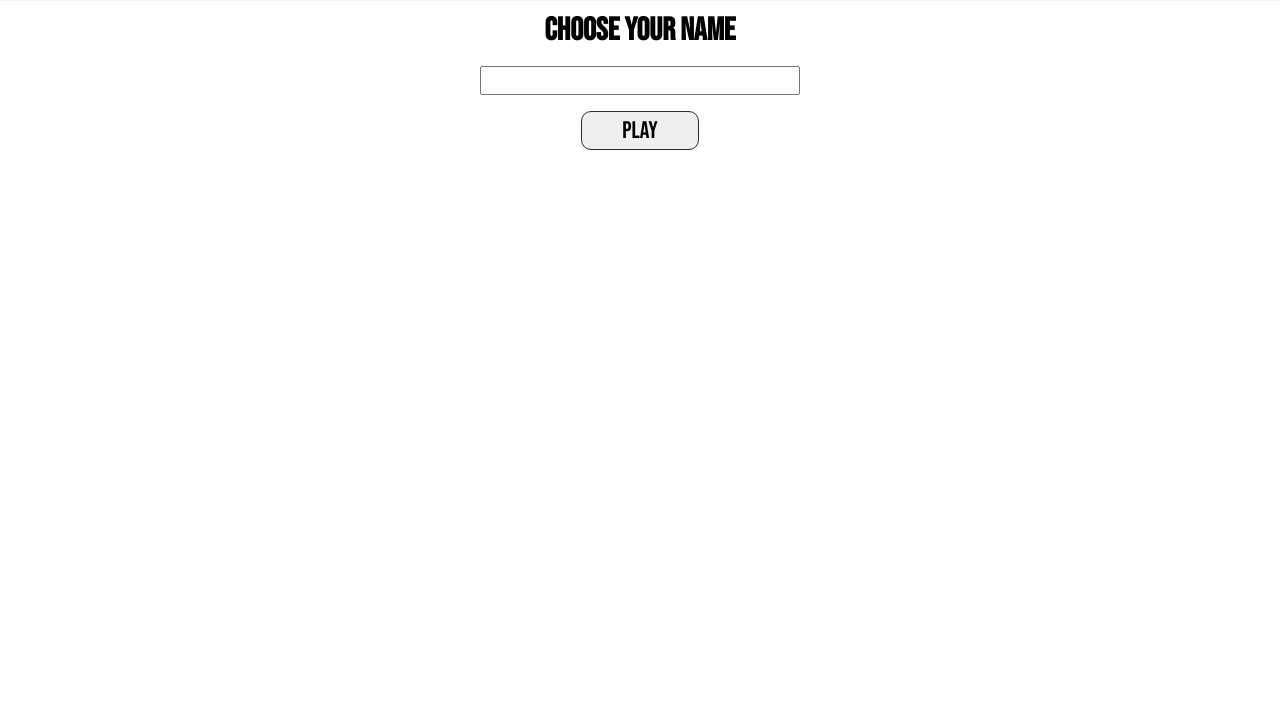
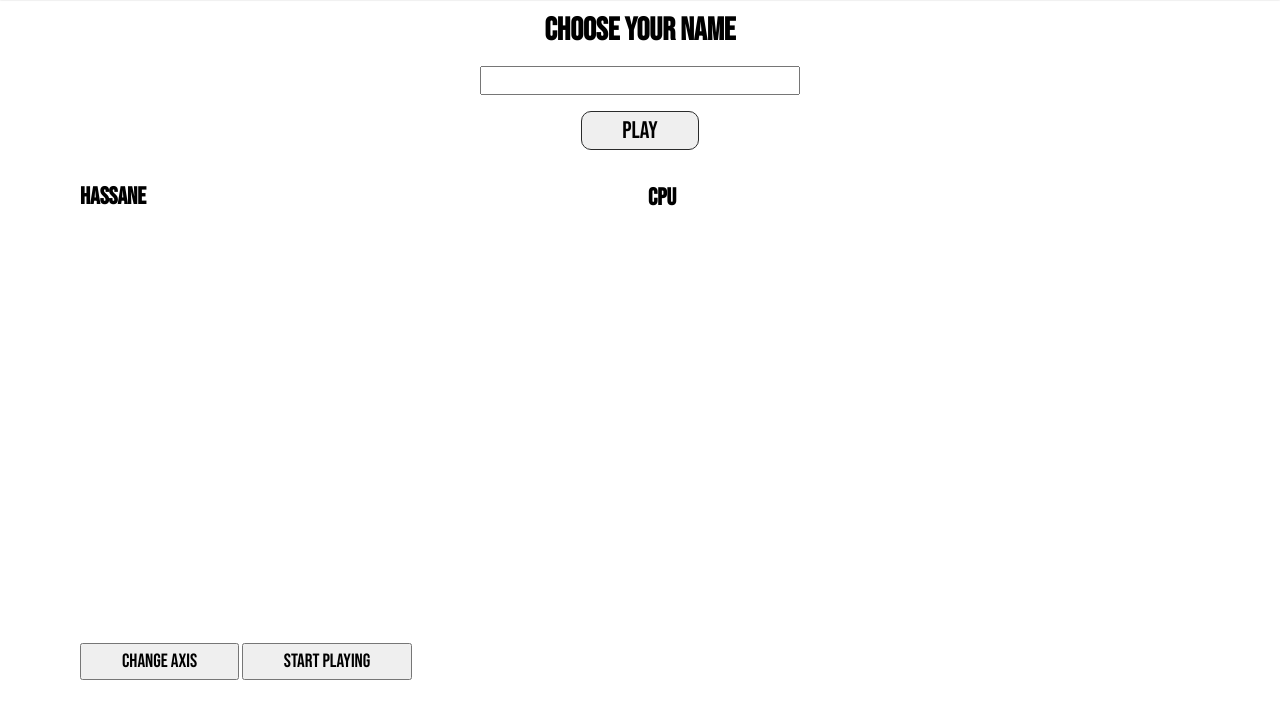
Before and after one commit to Hassane24/Battleship, a plain HTML site: page index.html in a window 1280 px wide. Shown: the part 76-794 px from the top of the page. Drawn offline with Linux system fonts and the light colour scheme.

Commit message:
working on dom method

```diff
--- a/index.html
+++ b/index.html
@@ -15,6 +15,19 @@
       <input type="text" name="name" id="name" autocomplete="off" />
       <button>Play</button>
     </div>
-    <div class="board-container"></div>
+    <div class="board-container">
+      <div class="player-board">
+        <span>Hassane</span>
+        <div class="board"></div>
+        <div class="control-buttons">
+          <button class="axis">Change Axis</button>
+          <button class="start">Start playing</button>
+        </div>
+      </div>
+      <div class="cpu-board">
+        <span>CPU</span>
+        <div class="board"></div>
+      </div>
+    </div>
   </body>
 </html>
--- a/style.css
+++ b/style.css
@@ -79,6 +79,16 @@ body {
   width: 600px;
 }
 
+.cpu-board {
+  row-gap: 4.2rem;
+}
+
+.cpu-board.hide {
+  cursor: auto;
+  pointer-events: none;
+  opacity: 0;
+}
+
 .player-board span,
 .cpu-board span {
   font-weight: bold;
```
